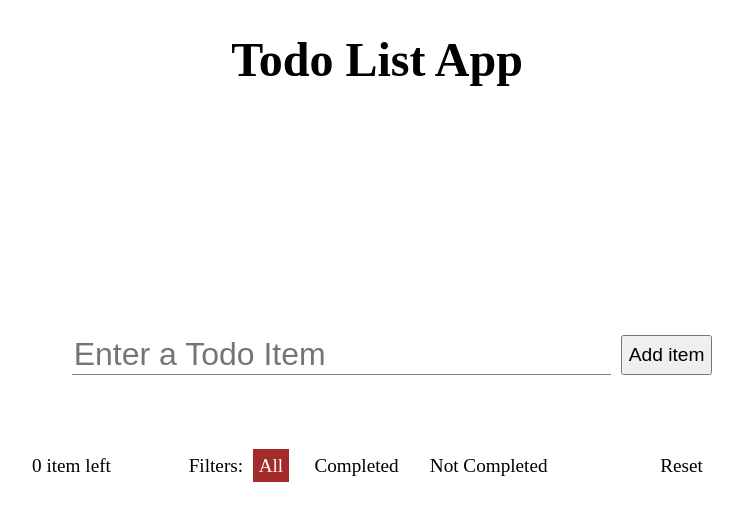
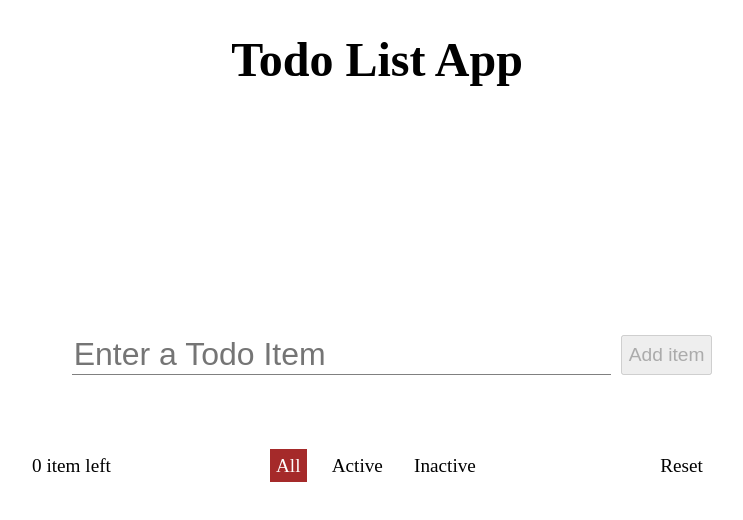
Before and after one commit to pmould/advancedToDoListApp, a React (Create React App) app: page / in a window 1280 px wide. Shown: the top 520 px of the page, without its empty margins (263-1006 px from the left). Built offline with nearby package versions, Linux system fonts and the light colour scheme.

Commit message:
fixed edit todo on double click and disabled add to do on empty text field

```diff
--- a/src/components/todos/Filters.js
+++ b/src/components/todos/Filters.js
@@ -9,10 +9,9 @@ class Filters extends React.Component {
         const {filterState} = this.props;
         return (
             <span>
-                Filters:
                 <span className={filterState==='all'? 'btn btn--filter filter-selected': 'btn btn--filter'} onClick={this.filterClick.bind(null, 'all')}>All</span>
-                <span className={filterState=== 'completed'? 'btn btn--filter filter-selected': 'btn btn--filter'} onClick={this.filterClick.bind(null, 'completed')}>Completed</span>
-                <span className={filterState==='not-completed'? 'btn btn--filter filter-selected': 'btn btn--filter'} onClick={this.filterClick.bind(null, 'not-completed')}>Not Completed</span>
+                <span className={filterState==='not-completed'? 'btn btn--filter filter-selected': 'btn btn--filter'} onClick={this.filterClick.bind(null, 'not-completed')}>Active</span>
+                <span className={filterState=== 'completed'? 'btn btn--filter filter-selected': 'btn btn--filter'} onClick={this.filterClick.bind(null, 'completed')}>Inactive</span>
                 {" "}
             </span>
         );
--- a/src/components/todos/Header.js
+++ b/src/components/todos/Header.js
@@ -21,7 +21,7 @@ class Header extends React.Component {
                     <input type="checkbox" className={!todos.size ? 'hidden': ''} onChange={e => actions.completeAllTodos(e.target.checked)}/>
                     <input onChange={(e) => {this.setState({currentText: e.target.value})}} className="header__input" type="text" placeholder="Enter a Todo Item" value={this.state.currentText}/>
                 {" "}
-                    <input className="btn" type="submit" value="Add item" />
+                    <input disabled={!this.state.currentText ? 'true' : null} className="btn" type="submit" value="Add item" />
             </form>
         );
     }
--- a/src/components/todos/ListItems.js
+++ b/src/components/todos/ListItems.js
@@ -6,6 +6,10 @@ class ListItems extends React.Component {
     constructor(props) {
         super(props);
         this.state = {editable: false, editText: '', id: null};
+    }
+
+    editTodo = (todo) => {
+        todo.id !== this.state.id && this.setState({editable: true, editText: todo.get('title'), id: todo.get('id')});
     }
 
     isEditable(id) {
@@ -30,7 +34,7 @@ class ListItems extends React.Component {
                     (filterState === 'all'
                     || filterState === 'not-completed' && todo.get('completed') == false
                     || filterState === 'completed' && todo.get('completed') == true)
-                    ? todosList.push(<ListItem key={todo.get('id')} editable={this.isEditable(todo.get('id'))} key={todo.get('id')} todo={todo} {...{...this.props, state: this.state}} updateTodo={this.updateTodo} clearState={this.clearState} />): todosList);
+                    ? todosList.push(<ListItem key={todo.get('id')} editable={this.isEditable(todo.get('id'))} key={todo.get('id')} todo={todo} {...{...this.props, state: this.state}} updateTodo={this.updateTodo} clearState={this.clearState} editTodo={this.editTodo} />): todosList);
                 }, List())}
             </div>
         );
```
